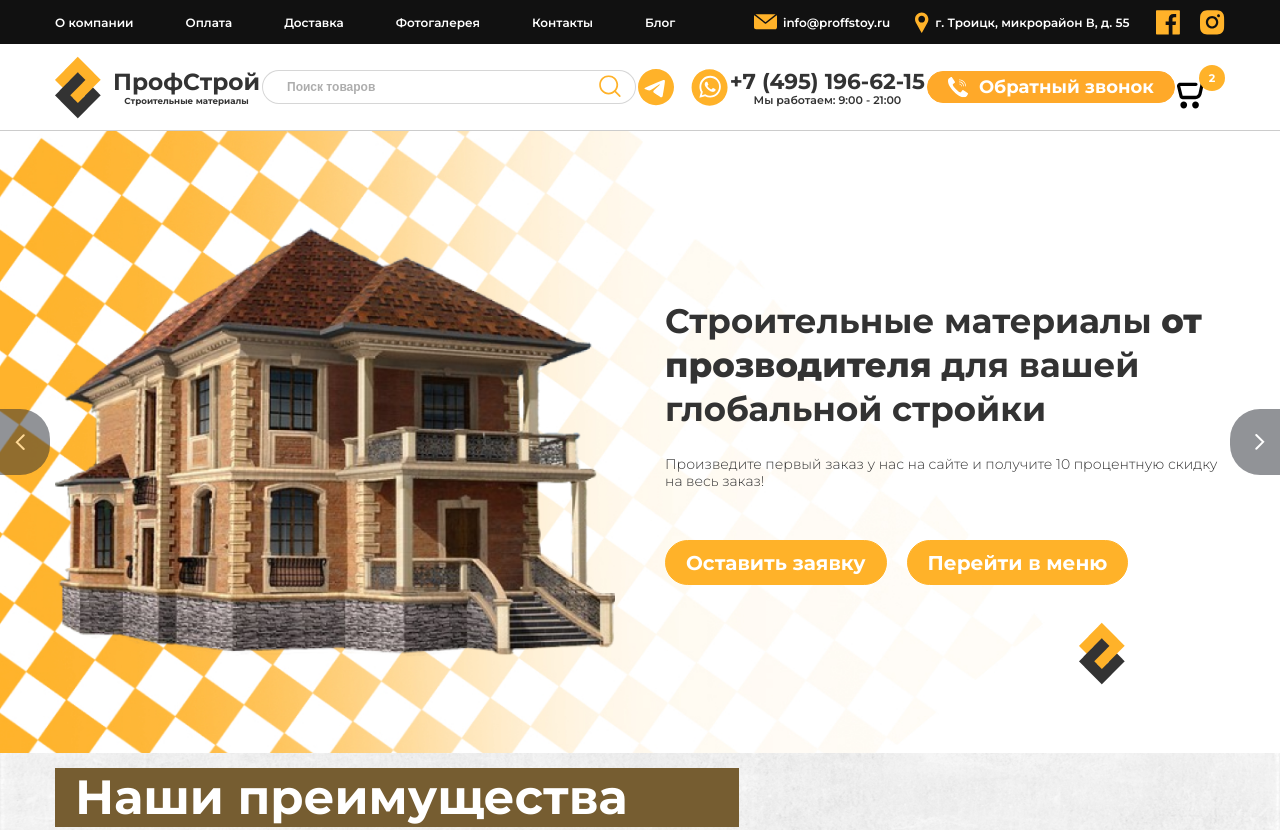
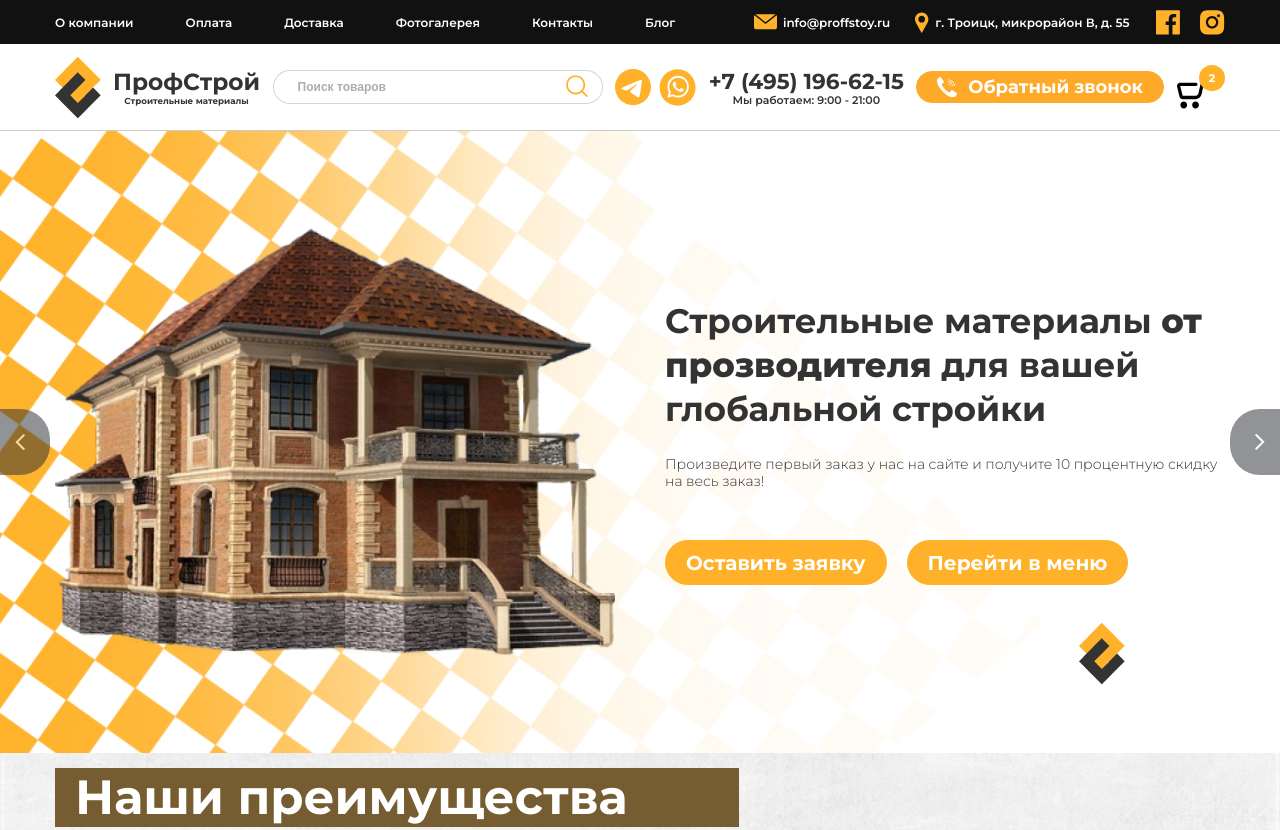
Before and after one commit to denisIgnatow/test04, a plain HTML site: page index.html in a window 1280 px wide. Shown: the top 830 px of the page. Drawn offline with Linux system fonts and the light colour scheme.

Commit message:
Update style.css

```diff
--- a/style.css
+++ b/style.css
@@ -185,13 +185,13 @@ body {
 
 .header__search {
   position: relative;
-  width: 374px;
+  width: 330px;
   height: 34px;
 }
 
 .search__input {
-  width: 374.21px;
-  height: 34.45px;
+  width: 100%;
+  height: 100%;
   padding-left: 24px;
   border: 1.54632px solid rgba(51, 51, 51, 0.2);
   border-radius: 30.9265px;
@@ -234,11 +234,11 @@ body {
 }
 
 .middle__links a:nth-child(1) {
-  margin-right: 8.5px;
+  margin-right: 4px;
 }
 
 .middle__links a:nth-child(2) {
-  margin-left: 8.5px;
+  margin-left: 4px;
 }
 
 .middle__number {
```
